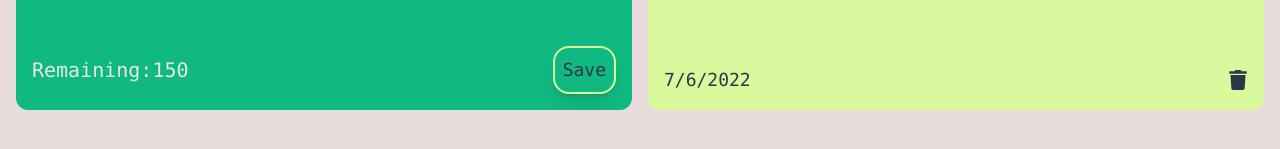
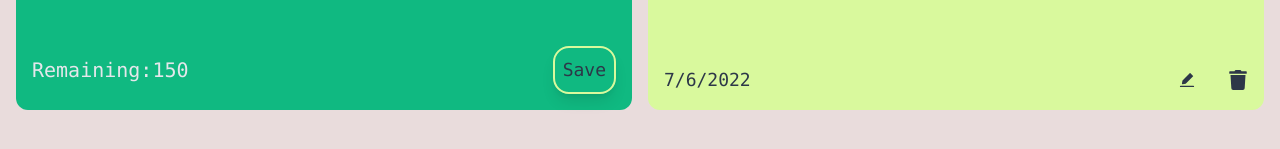
Before and after one commit to octagony/YANA, a React (Create React App) app: page / in a window 1280 px wide. Both pictures are taken after typing "Sample" into the empty fields and a click on the button "Save". Shown: the part 319-468 px from the top of the page. Built offline with nearby package versions, Linux system fonts and the light colour scheme.

Commit message:
added edit mode and useRef hook

```diff
--- a/src/App.js
+++ b/src/App.js
@@ -46,9 +46,15 @@ function App() {
     boolean ? setIsSaveButtons(true) : setIsSaveButtons(false);
   };
 
+  const editNote = (id, value) => {
+    setNotes(
+      notes.map((note) => (note.id === id ? { ...note, text: value } : note))
+    );
+  };
+
   return (
-    <div className={`${isDarkMode && "dark-mode"}`}>
-      <div className="container font-mono text-lg mx-auto px-4 h-screen">
+    <div className={`${isDarkMode && "dark-mode"} h-screen`}>
+      <div className="container font-mono text-lg mx-auto px-4 ">
         <Header setTheme={setTheme} isDarkMode={isDarkMode} />
         <SearchBar value={inputValue} filterNotes={setInputValue} />
         <NotesGrid
@@ -59,6 +65,7 @@ function App() {
           deleteNote={deleteNote}
           showSaveBtns={showSaveBtns}
           isSaveButtons={isSaveButtons}
+          editNote={editNote}
         />
       </div>
     </div>
--- a/src/components/NewNote.jsx
+++ b/src/components/NewNote.jsx
@@ -20,9 +20,9 @@ const NewNote = ({ addNote, showSaveBtns, isSaveButtons }) => {
   };
 
   return (
-    <div className="bg-emerald-500 rounded-xl p-4 min-h-[170px] flex flex-col justify-between">
+    <div className="bg-emerald-500 rounded-xl p-4 min-h-[170px] flex flex-col justify-between whitespace-pre-wrap">
       <textarea
-        className="placeholder:text-gray-200"
+        className="placeholder:text-gray-200 whitespace-pre-wrap"
         cols="10"
         rows="8"
         placeholder="Just start type..."
@@ -55,6 +55,7 @@ const NewNote = ({ addNote, showSaveBtns, isSaveButtons }) => {
         <button
           className="p-2 bg-transparent border-2 border-lime-200 rounded-2xl shadow-lg transition hover:bg-lime-500"
           onClick={saveNote}
+          aria-label='Save'
         >
           Save
         </button>
--- a/src/components/Note.jsx
+++ b/src/components/Note.jsx
@@ -1,17 +1,49 @@
-import React from "react";
+import React, { useState, useRef, useLayoutEffect } from "react";
 import { FaTrash } from "react-icons/fa";
+import { AiFillEdit, AiOutlineCheck } from "react-icons/ai";
 
-const Note = ({ id, text, date, deleteNote }) => {
+const Note = ({ id, text, date, deleteNote, editNote }) => {
+  const [isEdit, setIsEdit] = useState(false);
+  const [editValue, setEditValue] = useState(text);
+  const editNoteValue = useRef(null);
+
+  useLayoutEffect(() => {
+    if (isEdit && editNoteValue) {
+      editNoteValue.current.focus();
+    }
+  }, [isEdit]);
+
   return (
     <div className="bg-lime-200 rounded-xl p-4 min-h-[170px] flex flex-col justify-between whitespace-pre-wrap">
-      <span>{text}</span>
+      {isEdit ? (
+        <input
+          ref={editNoteValue}
+          type="text"
+          value={editValue}
+          onChange={(e) => setEditValue(e.target.value)}
+        />
+      ) : (
+        <span>{text}</span>
+      )}
       <div className="flex justify-between items-center">
         <p>{date}</p>
-        <FaTrash
-          className="cursor-pointer"
-          size={20}
-          onClick={() => deleteNote(id)}
-        />
+        <div className="flex items-center gap-8">
+          {isEdit ? (
+            <AiOutlineCheck
+              onClick={() => {
+                setIsEdit(!isEdit);
+                editNote(id, editValue);
+              }}
+            />
+          ) : (
+            <AiFillEdit onClick={() => setIsEdit(!isEdit)} />
+          )}
+          <FaTrash
+            className="cursor-pointer hover:scale-[1.2]"
+            size={20}
+            onClick={() => deleteNote(id)}
+          />
+        </div>
       </div>
     </div>
   );
--- a/src/components/NotesGrid.jsx
+++ b/src/components/NotesGrid.jsx
@@ -8,6 +8,7 @@ const NotesGrid = ({
   deleteNote,
   showSaveBtns,
   isSaveButtons,
+  editNote,
 }) => {
   return (
     <main className="grid grid-cols-layout gap-4">
@@ -23,6 +24,7 @@ const NotesGrid = ({
           text={note.text}
           date={note.date}
           deleteNote={deleteNote}
+          editNote={editNote}
         />
       ))}
     </main>
```
Also changed, not shown: 1 other file (tests, documents, lock files or other folders).
